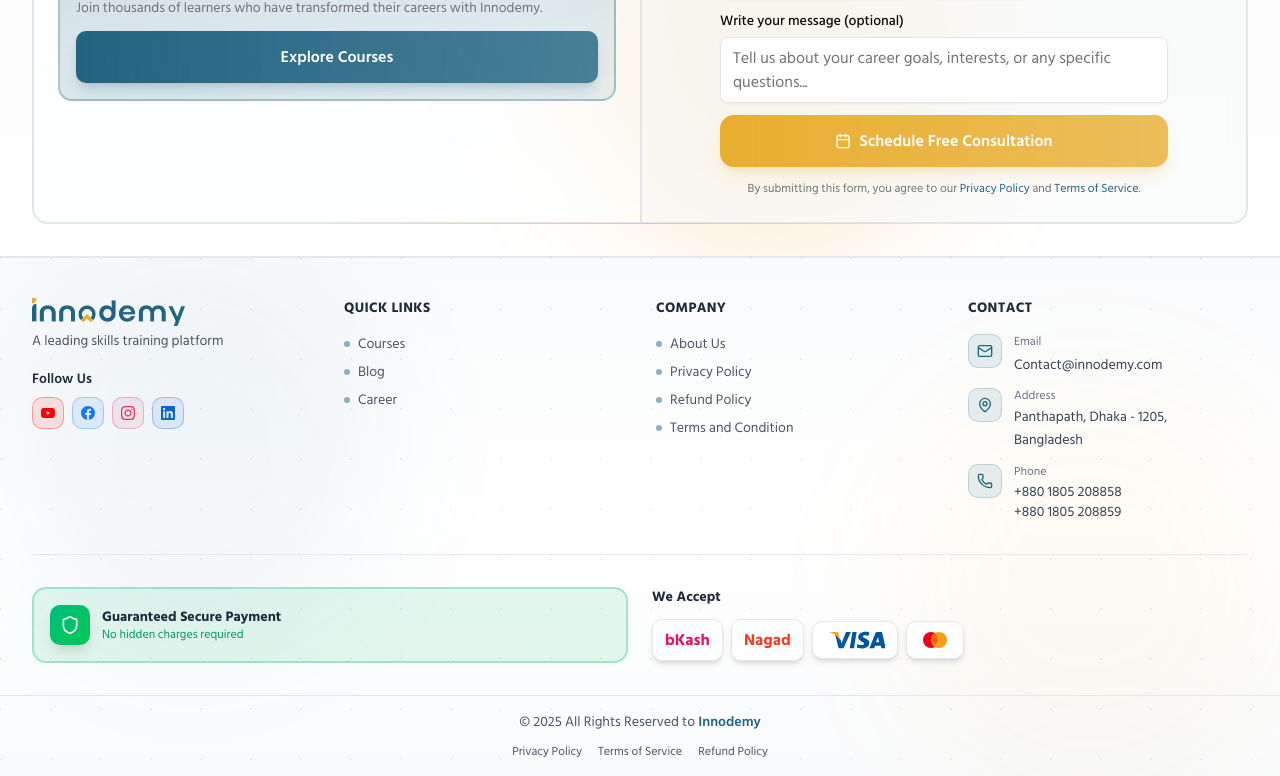
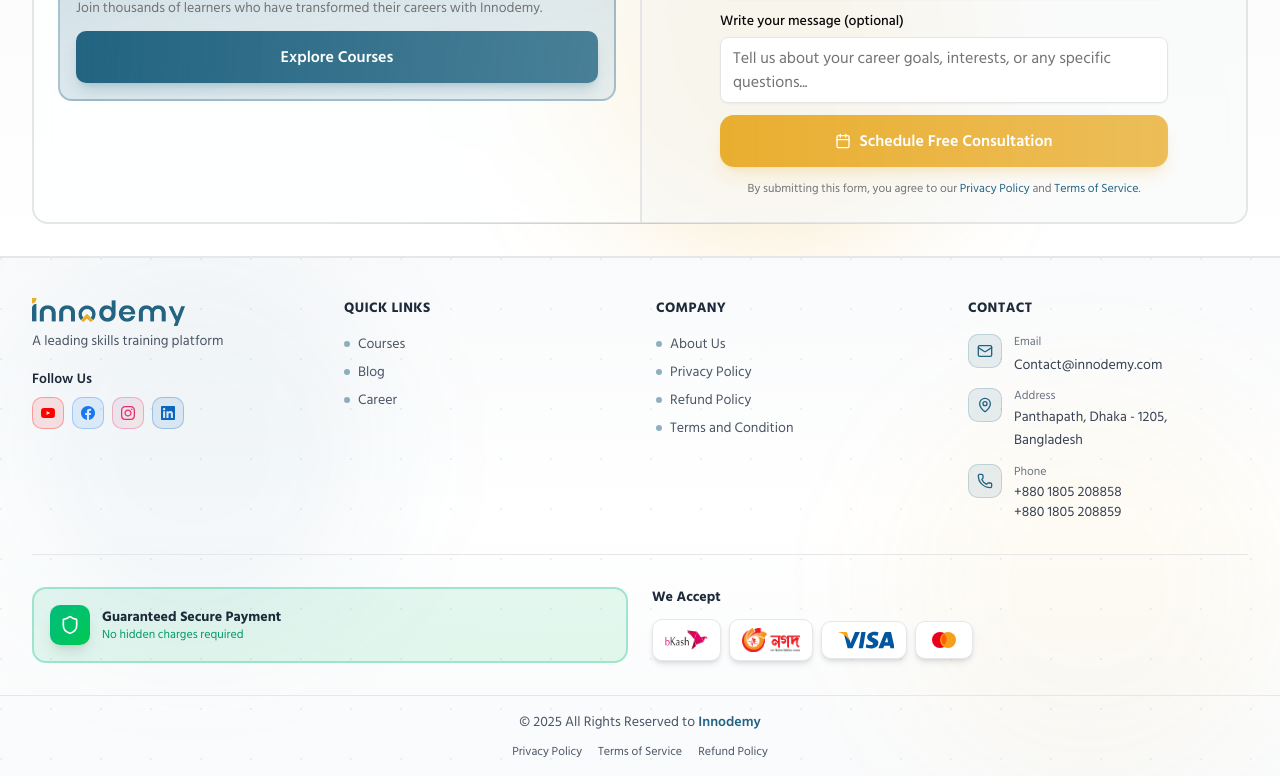
Before and after one commit to mehrabhossain1/innodemmy-frontend, a Next.js app: page / in a window 1280 px wide. Shown: the part 8686-9462 px from the top of the page. Built offline with nearby package versions, Linux system fonts and the light colour scheme; no server answers; the database is empty.

Commit message:
Refactor code structure for improved readability and maintainability

```diff
--- a/components/Footer.tsx
+++ b/components/Footer.tsx
@@ -287,17 +287,25 @@ export default function Footer() {
                                 {/* bKash */}
                                 <div className="bg-white dark:bg-gray-700 rounded-lg px-3 py-2 shadow-md border border-gray-200 dark:border-gray-600 hover:shadow-lg transition-shadow">
                                     <div className="flex items-center gap-1">
-                                        <span className="text-[#E2136E] font-bold text-base">
-                                            bKash
-                                        </span>
+                                        <Image
+                                            src="/logo/bkash.jpg"
+                                            alt="bKash"
+                                            width={60}
+                                            height={24}
+                                            className="h-6 w-auto"
+                                        />
                                     </div>
                                 </div>
                                 {/* Nagad */}
                                 <div className="bg-white dark:bg-gray-700 rounded-lg px-3 py-2 shadow-md border border-gray-200 dark:border-gray-600 hover:shadow-lg transition-shadow">
                                     <div className="flex items-center gap-1">
-                                        <span className="text-[#EE4023] font-bold text-base">
-                                            Nagad
-                                        </span>
+                                        <Image
+                                            src="/logo/nagad.png"
+                                            alt="Nagad"
+                                            width={60}
+                                            height={24}
+                                            className="h-6 w-auto"
+                                        />
                                     </div>
                                 </div>
                                 {/* Visa */}
```
Also changed, not shown: public/logo/bkash.jpg (added), public/logo/nagad.png (added).
